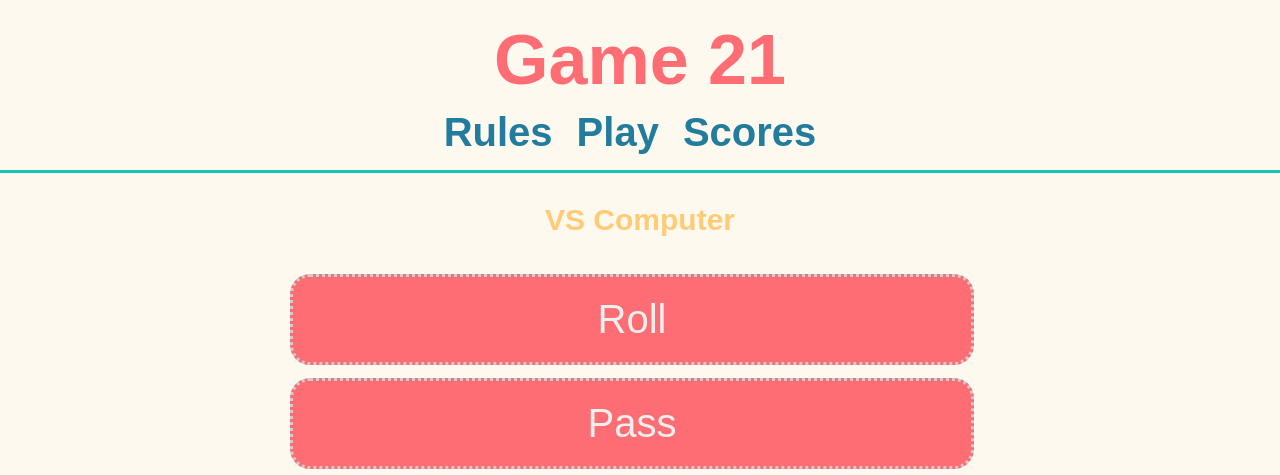
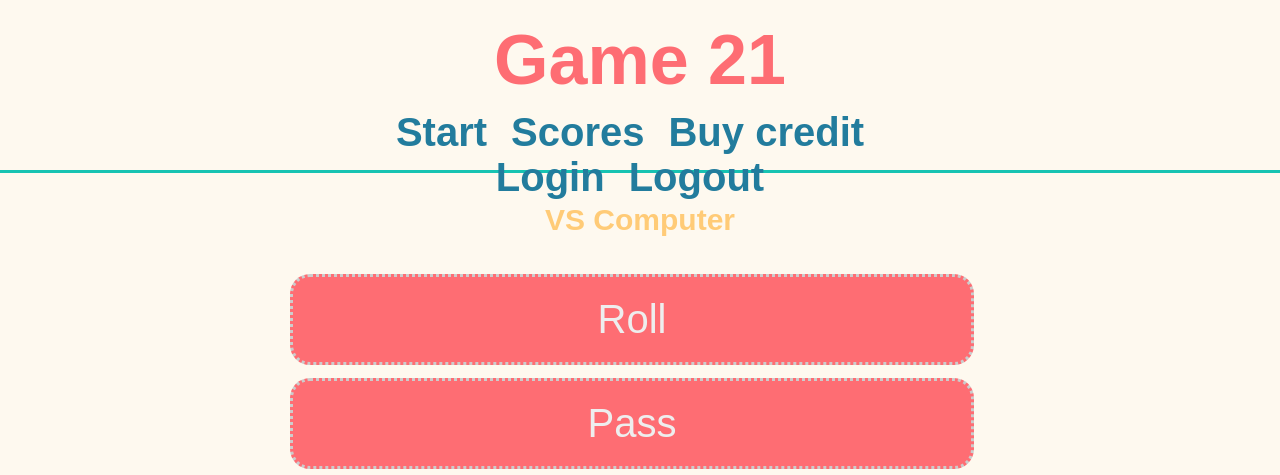
Before and after one commit to Elmittil/mvc-proj, a Symfony app: template templates/play.html.twig in a window 1280 px wide. Shown: the top 475 px of the page. Run offline with Twig, Linux system fonts and the light colour scheme; the template is opened without the code that fills it, so the values that code supplies are empty; some libraries are stand-ins or nearby versions.

Commit message:
nav links refactored

```diff
--- a/templates/mvc-layout.html.twig
+++ b/templates/mvc-layout.html.twig
@@ -16,9 +16,15 @@
         <h1 class="game-title">Game 21</h1>
 
             <nav>
-                <a href='{{ app.request.getBaseURL() }}/'>Rules</a>
-                <a href='{{ app.request.getBaseURL() }}/game21'>Play</a>
-                <a href='{{ app.request.getBaseURL() }}/top-scores'>Scores</a>
+                <div class="game-nav">
+                    <a href='{{ app.request.getBaseURL() }}/'>Start</a>
+                    <a href='{{ app.request.getBaseURL() }}/top-scores'>Scores</a>
+                    <a href='{{ app.request.getBaseURL() }}/bank'>Buy credit</a>
+                </div>
+                <div class="login-nav">
+                    <a href='{{ app.request.getBaseURL() }}/login'>Login</a>
+                    <a href='{{ app.request.getBaseURL() }}/logout'>Logout</a>
+                </div>
             </nav>
         </header>
 
```
